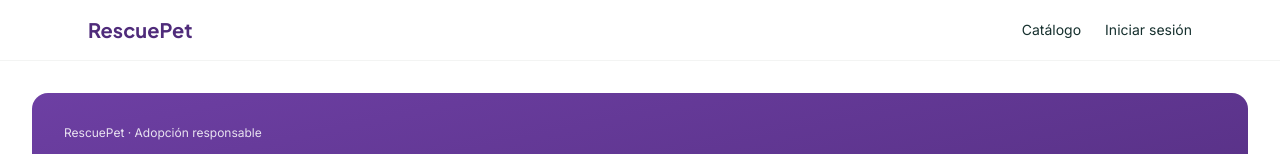
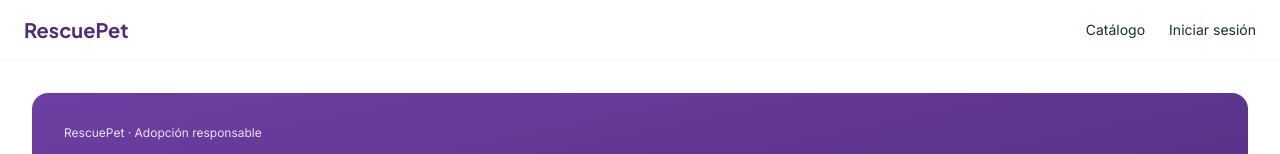
Before and after one commit to M4ss3A/RescuePet, a React (Vite) app in the folder frontend/: page / in a window 1280 px wide. Shown: the top 154 px of the page. Built offline with nearby package versions, Linux system fonts and the light colour scheme.

Commit message:
test commit

```diff
--- a/frontend/src/components/Header.tsx
+++ b/frontend/src/components/Header.tsx
@@ -21,7 +21,7 @@ export function Header() {
 
   return (
     <header className="bg-white border-b border-surface-muted">
-      <div className="max-w-6xl mx-auto px-6 py-4 flex items-center justify-between">
+      <div className="w-full px-6 py-4 flex items-center justify-between">
         <Link to="/" className="font-heading font-bold text-xl text-primary-dark">
           RescuePet
         </Link>
@@ -31,7 +31,7 @@ export function Header() {
             <NavLink
               key={link.to}
               to={link.to}
-              className={({ isActive }) =>
+              className={({ isActive }: { isActive: boolean }) =>
                 `font-body text-sm ${isActive ? 'text-primary-dark font-medium' : 'text-ink'}`
               }
             >
@@ -42,7 +42,7 @@ export function Header() {
           {isAuthenticated ? (
             <>
               <span className="font-body text-sm text-ink/70">Hola, {usuario?.nombre}</span>
-              <button onClick={handleLogout} className="font-body text-sm text-accent">
+              <button onClick={handleLogout} className="font-body text-sm text-danger">
                 Cerrar sesión
               </button>
             </>
@@ -72,7 +72,7 @@ export function Header() {
           {isAuthenticated ? (
             <>
               <span className="font-body text-sm text-ink/70 py-2">Hola, {usuario?.nombre}</span>
-              <button onClick={handleLogout} className="font-body text-sm text-accent text-left py-2">
+              <button onClick={handleLogout} className="font-body text-sm text-danger text-left py-2">
                 Cerrar sesión
               </button>
             </>
```
